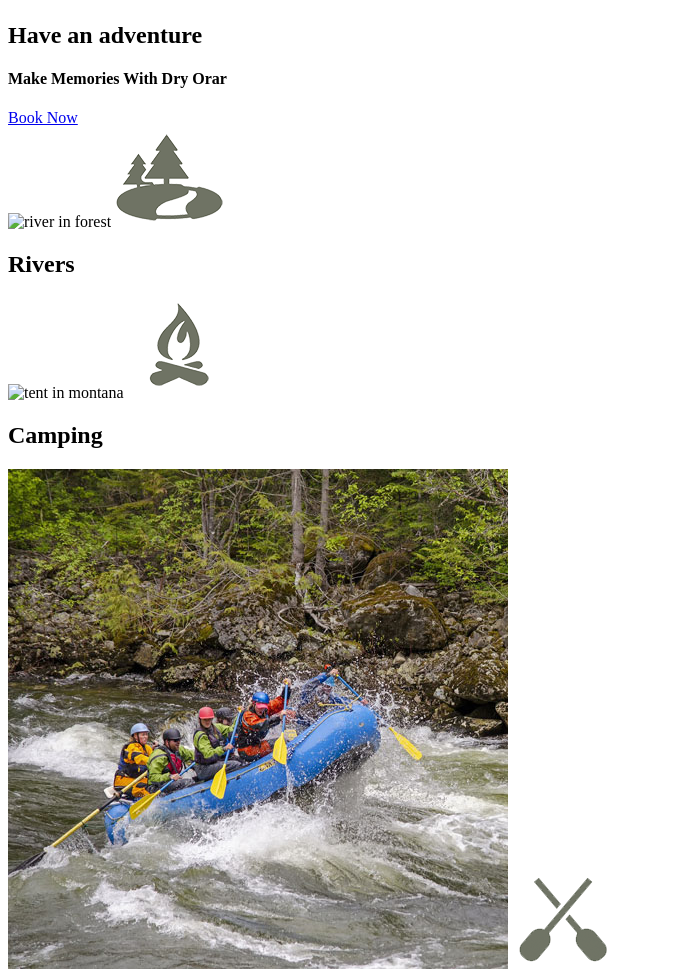
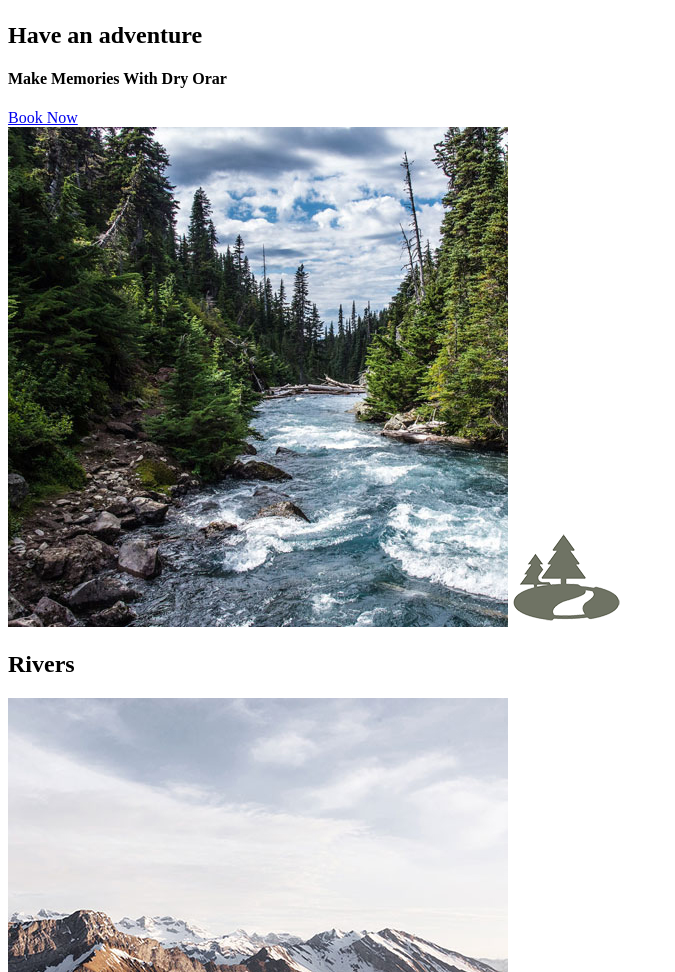
Before and after one commit to Rerun258/wdd130, a plain HTML site: page wwr/index.html in a window 1280 px wide. Shown: the part 1000-1972 px from the top of the page, without its empty margins (0-675 px from the left). Drawn offline with Linux system fonts and the light colour scheme.

Commit message:
fix pictures

```diff
--- a/wwr/index.html
+++ b/wwr/index.html
@@ -32,12 +32,12 @@
     </div>
     <main class="home-grid">
         <section class = "rivers-card">
-            <img class= "card-img" src="images/river_icon.jpg" alt="river in forest">
+            <img class= "card-img" src="images/rivers.jpg" alt="river in forest">
             <img src="images/river_icon.png" alt="river icon" class="icon">
             <h2>Rivers</h2>
         </section>
         <section class="camping-card">
-            <img src="images/camping-card" alt="tent in montana" class="card-img">
+            <img src="images/camping.jpg" alt="tent in montana" class="card-img">
             <img src="images/fire_icon.png" alt="fire_icon" class="icon">
             <h2>Camping</h2>
         </section>
```
